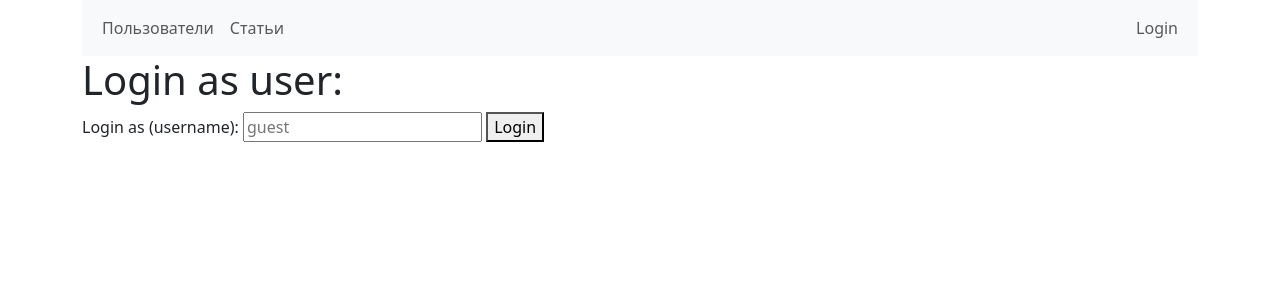
After one commit to andrey952155/gb_flask, a Flask app: page /login/ in a window 1280 px wide. The commit adds this page. Shown: the top 300 px of the page. Run offline with Flask 2, Linux system fonts and the light colour scheme; some libraries are stand-ins or nearby versions.

Commit message:
lesson_3 sqlalchemy auth

```diff
--- a/blog/articles_app/views.py
+++ b/blog/articles_app/views.py
@@ -1,7 +1,5 @@
 from flask import Blueprint, render_template
 from werkzeug.exceptions import NotFound
-
-from blog.users_app.views import USERS
 
 articles_app = Blueprint("articles_app", __name__, url_prefix='/articles', static_folder='../static')
 
@@ -22,7 +20,7 @@ def articles_details(pk: int):
     try:
         title = ARTICLES[pk]['title']
         text = ARTICLES[pk]['text']
-        author = {'id': ARTICLES[pk]['author'], 'author': USERS[ARTICLES[pk]['author']]}
+        author = {'id': ARTICLES[pk]['author'], 'author': USERS[ARTICLES[pk]['author']]}  # это надо переделать
     except KeyError:
         raise NotFound(f"Articles #{pk} doesn't exist!")
     return render_template('articles/details.html', title=title, text=text, author=author)
--- /dev/null
+++ b/blog/auth_app/views.py
@@ -0,0 +1,51 @@
+from flask import Blueprint, render_template, request, redirect, url_for
+from flask_login import LoginManager, login_user, logout_user, login_required
+from blog.models import User
+
+
+auth_app = Blueprint("auth_app", __name__)
+login_manager = LoginManager()
+login_manager.login_view = "auth_app.login"
+
+
+@login_manager.user_loader
+def load_user(user_id):
+    return User.query.filter_by(id=user_id).one_or_none()
+
+
+@login_manager.unauthorized_handler
+def unauthorized():
+    return redirect(url_for("auth_app.login"))
+
+
+__all__ = [
+    "login_manager",
+    "auth_app",
+    ]
+
+
+@auth_app.route("/login/", methods=["GET", "POST"], endpoint="login")
+def login():
+    if request.method == "GET":
+        return render_template("auth/login.html")
+    username = request.form.get("username")
+    if not username:
+        return render_template("auth/login.html", error="username not passed")
+    user = User.query.filter_by(username=username).one_or_none()
+    if user is None:
+        return render_template("auth/login.html", error=f"no user {username!r} found")
+    login_user(user)
+    return redirect(url_for("index_app.index"))
+
+
+@auth_app.route("/logout/", endpoint="logout")
+@login_required
+def logout():
+    logout_user()
+    return redirect(url_for("index_app.index"))
+
+
+@auth_app.route("/secret/")
+@login_required
+def secret_view():
+    return "Super secret data"
--- /dev/null
+++ b/blog/models/__init__.py
@@ -0,0 +1,5 @@
+from blog.models.user import User
+
+__all__ = [
+    "User",
+]
--- /dev/null
+++ b/blog/models/database.py
@@ -0,0 +1,5 @@
+from flask_sqlalchemy import SQLAlchemy
+db = SQLAlchemy()
+__all__ = [
+    "db",
+    ]
--- /dev/null
+++ b/blog/templates/auth/login.html
@@ -0,0 +1,17 @@
+{% extends 'base.html' %}
+{% block title %}
+Login as
+{% endblock %}
+{% block body %}
+<h1>Login as user:</h1>
+{% if error %}
+<div class="alert alert-danger" role="alert">
+  {{ error }}
+</div>
+{% endif %}
+<form method="post">
+  <label for="input-username">Login as (username):</label>
+  <input id="input-username" type="text" name="username" placeholder="guest" required>
+  <button type="submit">Login</button>
+</form>
+{% endblock %}
--- a/blog/templates/navbar.html
+++ b/blog/templates/navbar.html
@@ -1,6 +1,6 @@
 <nav class="navbar navbar-expand-lg bg-body-tertiary">
   <div class="container-fluid">
-    <div class="collapse navbar-collapse" id="navbarNavAltMarkup">
+    <div class="collapse navbar-collapse d-flex justify-content-between" id="navbarNavAltMarkup">
       <div class="navbar-nav">
         {% for (endpoint, label) in [('users_app.list', 'Пользователи'), ('articles_app.list', 'Статьи')] %}
           <a href="{{ url_for(endpoint) }}" class="nav-link {% if request.endpoint == endpoint -%}active{%- endif %}">
@@ -8,6 +8,13 @@
           </a>
         {% endfor %}
       </div>
+      <div class="navbar-nav">
+          {% if current_user.is_authenticated %}
+            <a class="nav-link" href="{{ url_for('auth_app.logout') }}">Logout</a>
+          {% else %}
+            <a href="{{ url_for('auth_app.login') }}" class="nav-link {% if request.endpoint == 'login' -%}active{%- endif %}">Login</a>
+          {% endif %}
+      </div>
     </div>
   </div>
 </nav>
--- a/blog/templates/users/details.html
+++ b/blog/templates/users/details.html
@@ -3,7 +3,9 @@
 User #{{ user_id }}
 {% endblock %}
 {% block body %}
-<h1>{{ user_name }}</h1>
+<h1>{{ user.username }}</h1>
+{% if user.is_staff %}<span class="badge bg-secondary">staff</span>{% endif %}
+
 <div>
   <a href="{{ url_for('users_app.list') }}">Back to users list</a>
 </div>
--- a/requirements.txt
+++ b/requirements.txt
@@ -1 +1,3 @@
 flask
+Flask-SQLAlchemy
+Flask-Login
--- a/wsgi.py
+++ b/wsgi.py
@@ -1,7 +1,30 @@
 from blog.app import create_app
+from blog.models import User
+from blog.models.database import db
 
 app = create_app()
+
+
+@app.cli.command("init-db")
+def init_db():
+    """Run in your terminal: flask init-db"""
+    db.create_all()
+    print("done!")
+
+
+@app.cli.command("create-users")
+def create_users():
+    """Run in your terminal: flask create-users> done! created users: <User #1 'admin'> <User #2 'james'>"""
+    admin = User(username="admin", is_staff=True)
+    james = User(username="james")
+    db.session.add(admin)
+    db.session.add(james)
+    db.session.commit()
+    print("done! created users:", admin, james)
+
+
 if __name__ == "__main__":
+    app = create_app()
     app.run(
         host="0.0.0.0",
         debug=True,
```
Also changed, not shown: blog/app.py (+13 -1 lines), blog/index_app/views.py (added, +8 -0 lines), blog/models/user.py (added, +13 -0 lines), blog/templates/index/index.html (added, +16 -0 lines), blog/templates/users/list.html (+5 -2 lines), blog/users_app/views.py (+7 -11 lines), blog/auth_app/__init__.py (added), blog/index_app/__init__.py (added).
